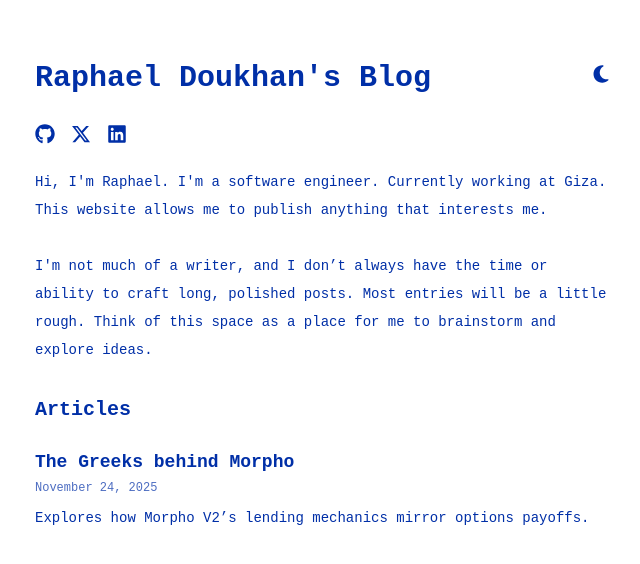
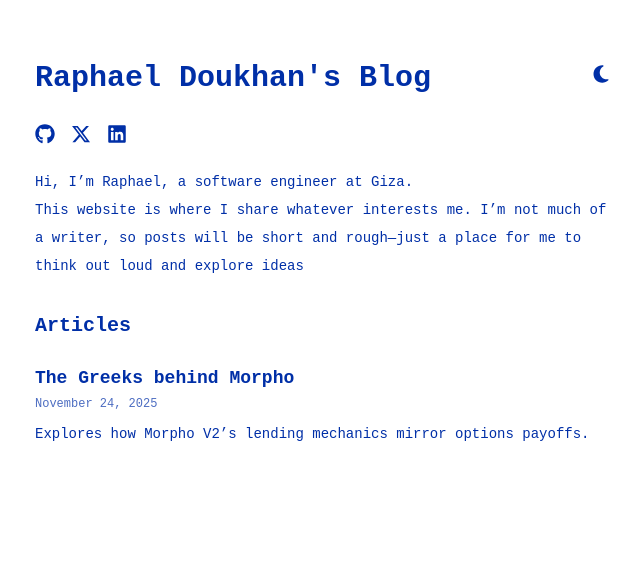
Before and after one commit to raphaelDkhn/Raphael-Doukhan-Website, a Next.js app: page / in a window 1280 px wide. Shown: the top 564 px of the page, without its empty margins (221-861 px from the left). Built offline with nearby package versions, Linux system fonts and the light colour scheme; a web font is replaced by a local one.

Commit message:
Update page.tsx

```diff
--- a/app/page.tsx
+++ b/app/page.tsx
@@ -47,7 +47,7 @@ export default function Home() {
           </div>
           <br />
           <p className="text-[var(--foreground)] text-sm leading-7">
-            Hi, I'm Raphael. I'm a software engineer. Currently working at{" "}
+            Hi, I’m Raphael, a software engineer at{" "}
             <a
               href="https://www.gizatech.xyz/"
               target="_blank"
@@ -58,13 +58,9 @@ export default function Home() {
             </a>
             .
             <br />
-            This website allows me to publish anything that interests me.
-            <br />
-            <br />
-            I'm not much of a writer, and I don’t always have the time or
-            ability to craft long, polished posts. Most entries will be a little
-            rough. Think of this space as a place for me to brainstorm and
-            explore ideas.
+            This website is where I share whatever interests me. I’m not much of
+            a writer, so posts will be short and rough—just a place for me to
+            think out loud and explore ideas
           </p>
 
           <br />
```
